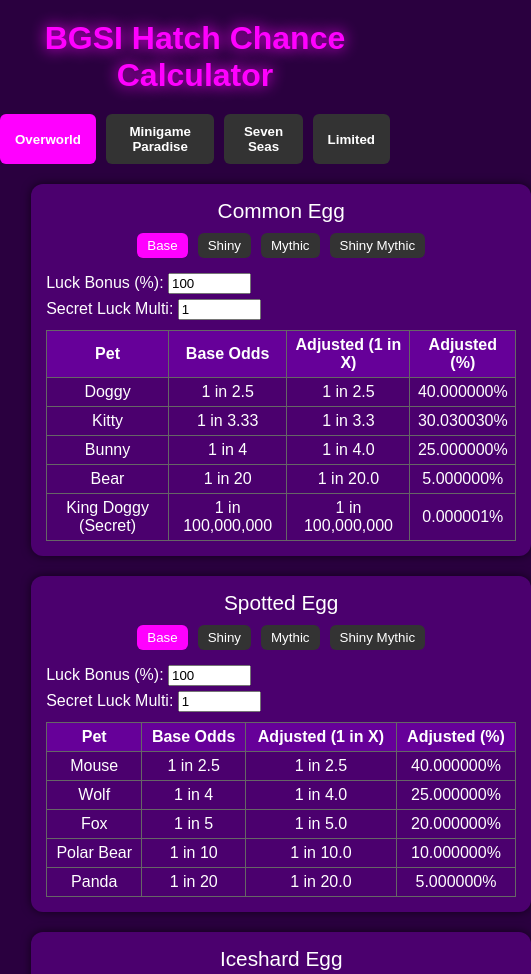
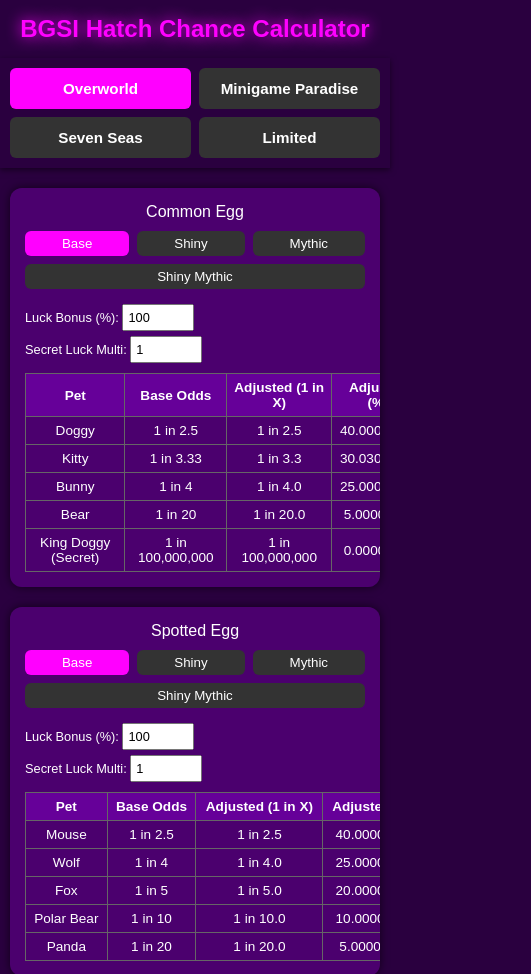
Before and after one commit to ViolationHandler-exe/BGSI-Luck-Calculator, a plain HTML site: page index.html in a window 390 px wide. Shown: the top 974 px of the page, 531 px wide, since content can reach past the window. Drawn offline with Linux system fonts and the light colour scheme.

Commit message:
Visual Changes
Had AI modify the buttons a bit, and fixed up the layout for mobile devices I believe.

```diff
--- a/index.html
+++ b/index.html
@@ -23,9 +23,16 @@
   }
   .world-buttons {
     display: flex;
+    flex-wrap: wrap;
     justify-content: center;
     gap: 10px;
     margin-bottom: 20px;
+    padding: 8px 10px;
+    background-color: #2a003f;
+    position: sticky;
+    top: 0;
+    z-index: 1000;
+    box-shadow: 0 2px 6px rgba(0,0,0,0.5); /* subtle shadow for separation */
   }
   .world-buttons button {
     padding: 10px 15px;
@@ -35,6 +42,9 @@
     background-color: #333;
     color: white;
     font-weight: bold;
+    flex: 1 1 auto;
+    min-width: 120px;
+    transition: background-color 0.2s ease;
   }
   .world-buttons button.active {
     background-color: #ff00ff;
@@ -101,7 +111,60 @@
   th {
     background-color: #660099;
   }
+
+  /* Mobile-specific improvements */
+  @media (max-width: 600px) {
+    header {
+      font-size: 1.5rem;
+      padding: 15px;
+    }
+    .world-buttons {
+      display: grid;
+      grid-template-columns: 1fr 1fr; /* two buttons per row */
+      gap: 8px;
+      padding: 10px;
+    }
+    .world-buttons button {
+      min-width: unset; /* let grid control width */
+      padding: 12px;
+      font-size: 0.95rem;
+    }
+    .calculator-grid {
+      grid-template-columns: repeat(auto-fit, minmax(280px, 1fr));
+      padding: 0 10px;
+    }
+    .egg-card {
+      overflow-x: auto;
+    }
+    .egg-title {
+      font-size: 1rem;
+    }
+    .options {
+      flex-wrap: wrap;
+      gap: 8px;
+    }
+    .options button {
+      min-width: 90px;
+      flex: 1 1 auto;
+    }
+    .inputs label {
+      font-size: 0.8rem;
+    }
+    #inputShrink {
+      width: 60px;
+      font-size: 0.8rem;
+      padding: 4px;
+    }
+    table {
+      font-size: 0.85rem;
+      min-width: 400px; /* keeps table readable on scroll */
+    }
+    th, td {
+      padding: 6px;
+    }
+  }
 </style>
+
 </head>
 <body>
 <header>BGSI Hatch Chance Calculator</header>
@@ -149,14 +212,6 @@
         { name: "Piggy", odds: 7.14 },
         { name: "Ice Deer", odds: 12.5 },
         { name: "Ice Dragon", odds: 33.33 }
-      ]
-    },
-    {
-      name: "Inferno Egg",
-      pets: [
-        { name: "Inferno Dragon", odds: 86 },
-        { name: "Shiny Inferno Dragon", odds: 10 },
-        { name: "Mythic Inferno Dragon", odds: 4 }
       ]
     },
     {
```
Lines whose indentation alone changed are shown as unchanged.
